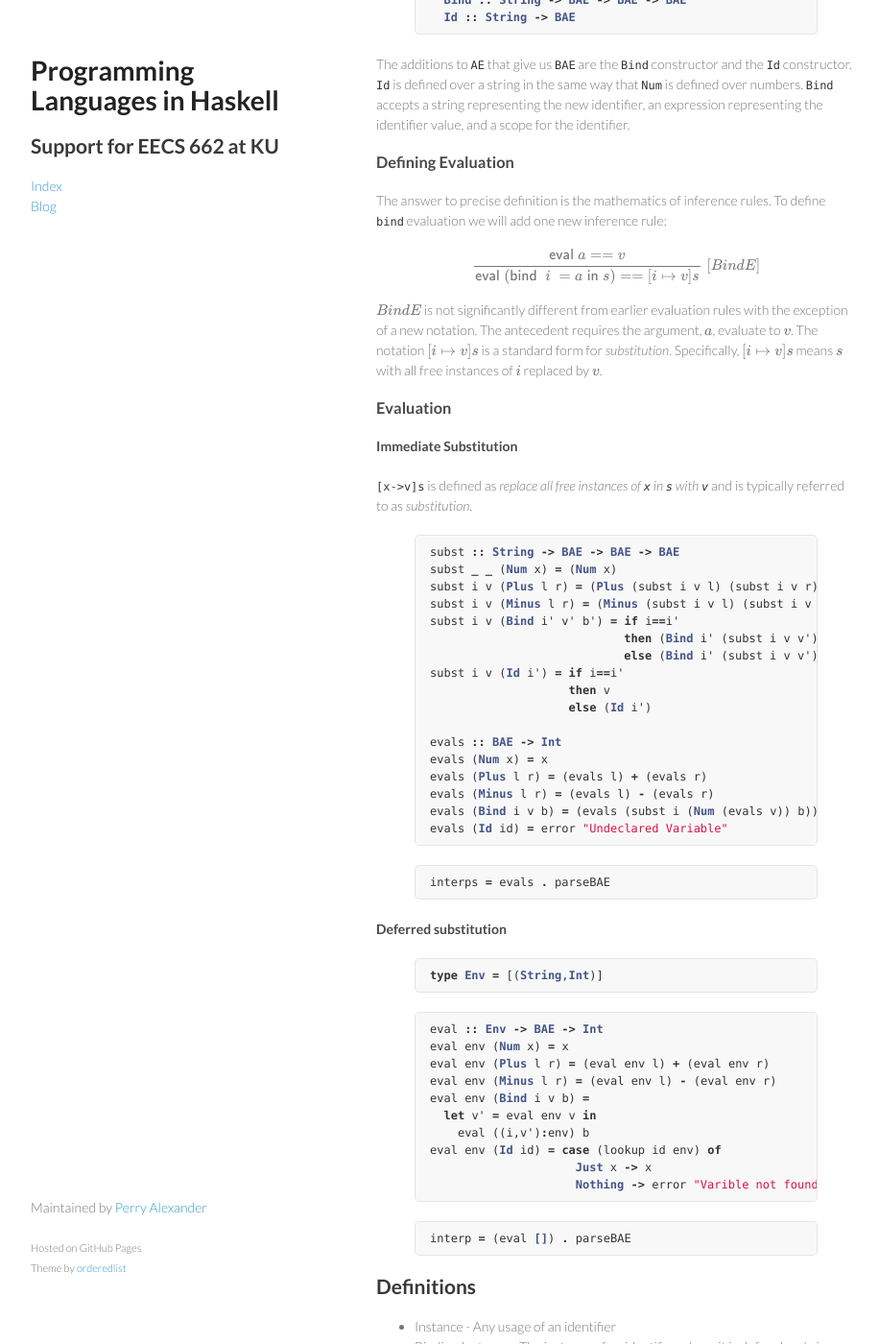
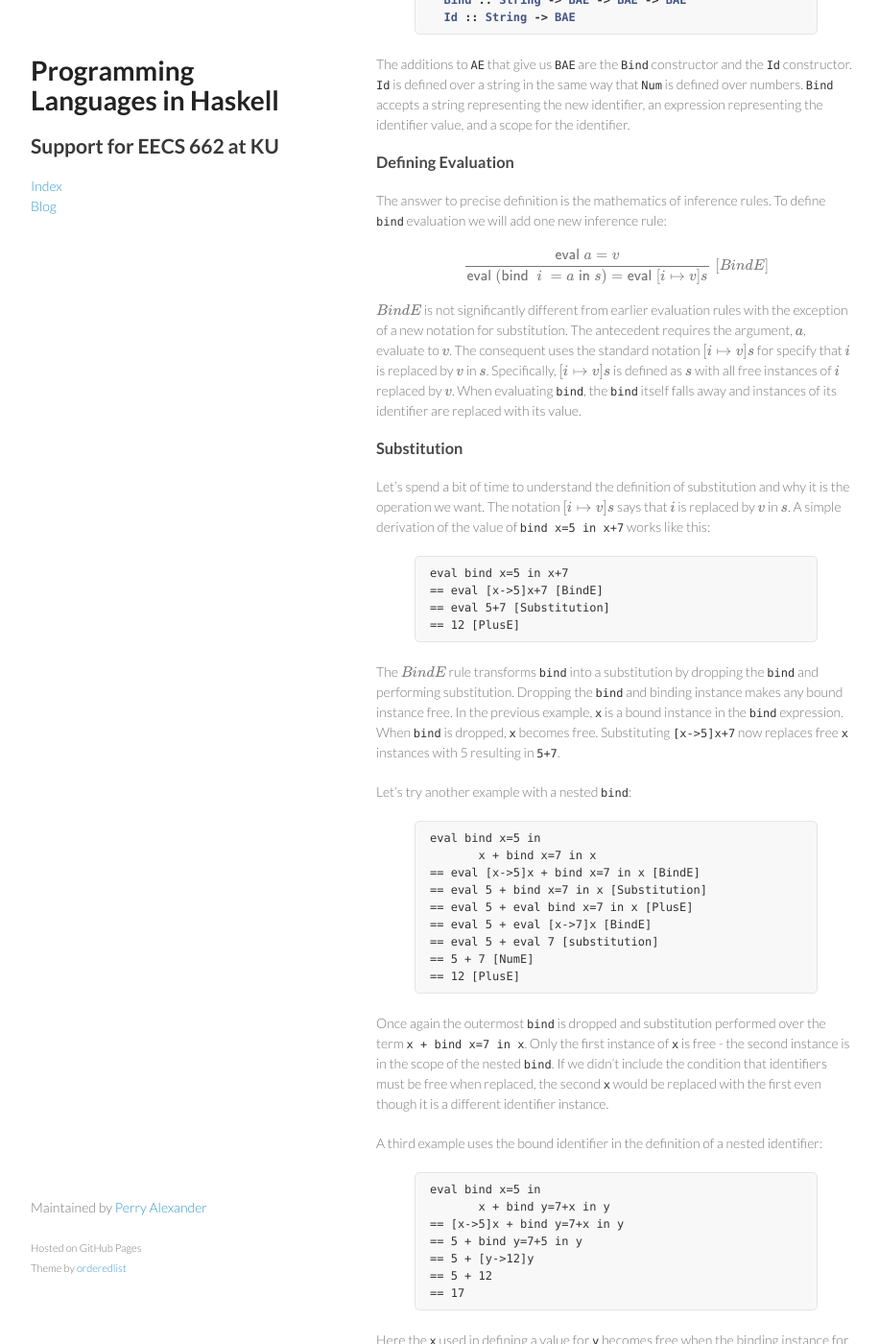
Before and after one commit to ku-sldg/plih, a Jekyll site: the page built from _posts/2016-06-13-Adding-IDs.md, in a window 1280 px wide and 1400 px high, scrolled down 2793 px. Shown: the whole window at 96% size, without its empty margins (178-1094 px from the left). Built offline with Jekyll 4.4.1, drawn with Linux system fonts in a browser that asks for light colours; formulas are drawn with MathJax 3; some of the changed text lies outside the part shown.

Commit message:
minor change to layout

```diff
--- a/_posts/2016-06-13-Adding-IDs.md
+++ b/_posts/2016-06-13-Adding-IDs.md
@@ -143,19 +143,62 @@ The additions to `AE` that give us `BAE` are the `Bind` constructor and the `Id`
 The answer to precise definition is the mathematics of inference rules.  To define `bind` evaluation we will add one new inference rule:
 
 $$
-\frac{\eval a == v}{\eval (\bbind\; i\; = a\;\iin s) == [i\mapsto v]s}\;[BindE]
+\frac{\eval a = v}{\eval (\bbind\; i\; = a\;\iin s) = \eval [i\mapsto v]s}\;[BindE]
 $$
 
-$BindE$ is not significantly different from earlier evaluation rules with the exception of a new notation.  The antecedent requires the argument, $a$, evaluate to $v$.  The notation $[i\mapsto v]s$ is a standard form for *substitution*.  Specifically, $[i\mapsto v]s$ means $s$ with all free instances of $i$ replaced by $v$.
+$BindE$ is not significantly different from earlier evaluation rules with the exception of a new notation for substitution.  The antecedent requires the argument, $a$, evaluate to $v$.  The consequent uses the standard notation $[i\mapsto v]s$ for specify that $i$ is replaced by $v$ in $s$.  Specifically, $[i\mapsto v]s$ is defined as $s$ with all free instances of $i$ replaced by $v$.  When evaluating `bind`, the `bind` itself falls away and instances of its identifier are replaced with its value.
+
+### Substitution
+
+Let's spend a bit of time to understand the definition of substitution and why it is the operation we want.  The notation $[i\mapsto v]s$ says that $i$ is replaced by $v$ in $s$.  A simple derivation of the value of `bind x=5 in x+7` works like this:
+
+{% highlight text %}
+eval bind x=5 in x+7
+== eval [x->5]x+7 [BindE]
+== eval 5+7 [Substitution]
+== 12 [PlusE]
+{% endhighlight %}
+
+The $BindE$ rule transforms `bind` into a substitution by dropping the `bind` and performing substitution.  Dropping the `bind` and binding instance makes any bound instance free.  In the previous example, `x` is a bound instance in the `bind` expression.  When `bind` is dropped, `x` becomes free.  Substituting `[x->5]x+7` now replaces free `x` instances with 5 resulting in `5+7`.
+
+Let's try another example with a nested `bind`:
+
+{% highlight text %}
+eval bind x=5 in
+       x + bind x=7 in x
+== eval [x->5]x + bind x=7 in x [BindE]
+== eval 5 + bind x=7 in x [Substitution]
+== eval 5 + eval bind x=7 in x [PlusE]
+== eval 5 + eval [x->7]x [BindE]
+== eval 5 + eval 7 [substitution]
+== 5 + 7 [NumE]
+== 12 [PlusE]
+{% endhighlight %}
+
+Once again the outermost `bind` is dropped and substitution performed over the term `x + bind x=7 in x`.  Only the first instance of `x` is free - the second instance is in the scope of the nested `bind`.  If we didn't include the condition that identifiers must be free when replaced, the second `x` would be replaced with
+the first even though it is a different identifier instance.
+
+A third example uses the bound identifier in the definition of a nested identifier:
+
+{% highlight text %}
+eval bind x=5 in
+       x + bind y=7+x in y
+== [x->5]x + bind y=7+x in y
+== 5 + bind y=7+5 in y
+== 5 + [y->12]y
+== 5 + 12
+== 17
+{% endhighlight %}
+
+Here the `x` used in defining a value for `y` becomes free when the binding instance for `x` is dropped.  Thus, the free `x` in the defining expression is replaced by 5.
 
 ### Evaluation
 
 #### Immediate Substitution
 
-`[x->v]s` is defined as _replace all free instances of `x` in `s` with `v`_ and is typically referred to as _substitution_.
+To define `eval` for `BAE` we need to first define substitution.  The function `subst x v s` will implement the substitition $[x\mapsto v]s$.  Once again we treat our program as a data structure and define `subst` over the `BAE` data type.
 
 {% highlight haskell %}
-
 subst :: String -> BAE -> BAE -> BAE
 subst _ _ (Num x) = (Num x)
 subst i v (Plus l r) = (Plus (subst i v l) (subst i v r))
@@ -166,7 +209,37 @@ subst i v (Bind i' v' b') = if i==i'
 subst i v (Id i') = if i==i'
                     then v
                     else (Id i')
+{% endhighlight %}
 
+The cases for numbers and binary operations are trivial.  Substitution has no effect on numbers as they represent constant values.  For addition and subtraction, we simply call substitution recursively on the two expression terms.
+
+Substituting over an identifier compares the identifier name with the name being substituted for.  If the names are the same, the identifier is replaced with the substituted value.  If the names are not the same, the identifier is left alone.
+
+{% highlight haskell %}
+subst i v (Id i') = if i==i'
+                    then v
+                    else (Id i')
+{% endhighlight %}
+
+How do we determine if an identifier is bound or free?  This is determined by where the identifier occurs and not the identifier itself.  Then `Bind` case takes care of this by turning off substitution for the binding instance it creates.  If the identifier being replaced is the same as the bound instance, then no substitution is performed in the `bind` body.  If the identifier being replace is not the same as the bound instance, substitution is performed on the bound body.  Substitution is always performed on the binding instance's value expression.
+
+{% highlight haskell %}
+subst i v (Bind i' v' b') = if i==i'
+                            then (Bind i' (subst i v v') b')
+                            else (Bind i' (subst i v v') (subst i v b'))
+{% endhighlight %}
+
+Note that the scope of an identifier bound by `bind` is the expression *following* the `in` keyword.  The value expression is explicitly not a part of the scope.  Aside from impacting substitution, this means that a bound instance cannot be used in its own definition. For example:
+
+{% highlight haskell %}
+let x=x+x in x
+{% endhighlight %}
+
+will not evaluate because the `x` in the value for `x` is free.  It has no binding instance and will never be replaced during evaluation.
+
+With `subst` defined we can easily define `evals`, an evaluator that performs substitution is specified by inference rules.  Cases for `Num`, `Plus` and `Minus` are unchanged from `AE`.  The case for `Bind` is implemented by substitution.  Specifically, the defined identifier is replaced by the value expression in the `bind` body.
+
+{% highlight haskell %}
 evals :: BAE -> Int
 evals (Num x) = x
 evals (Plus l r) = (evals l) + (evals r)
@@ -174,6 +247,10 @@ evals (Minus l r) = (evals l) - (evals r)
 evals (Bind i v b) = (evals (subst i (Num (evals v)) b))
 evals (Id id) = error "Undeclared Variable"
 {% endhighlight %}
+
+The interesting case is for `Id` where an error is raised for an undeclared variable.  Why is this?  In this interpreter, identifiers are replaced immediately following their definition.
+
+An interpreter composes the `BAE` parser with our evaluator:
 
 {% highlight haskell %}
 interps = evals . parseBAE
```
Also changed, not shown: index.md (+1 -1 lines).
